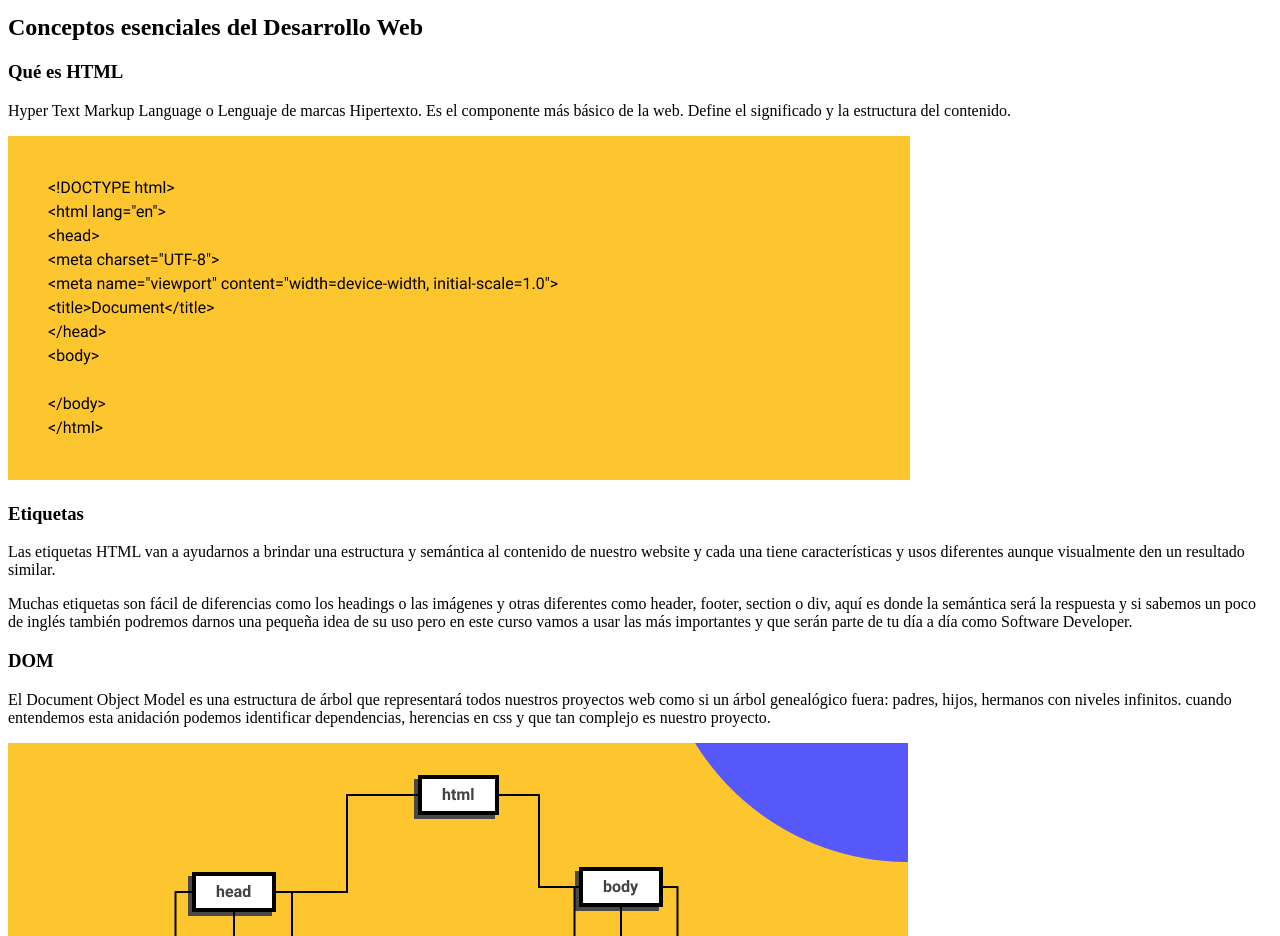
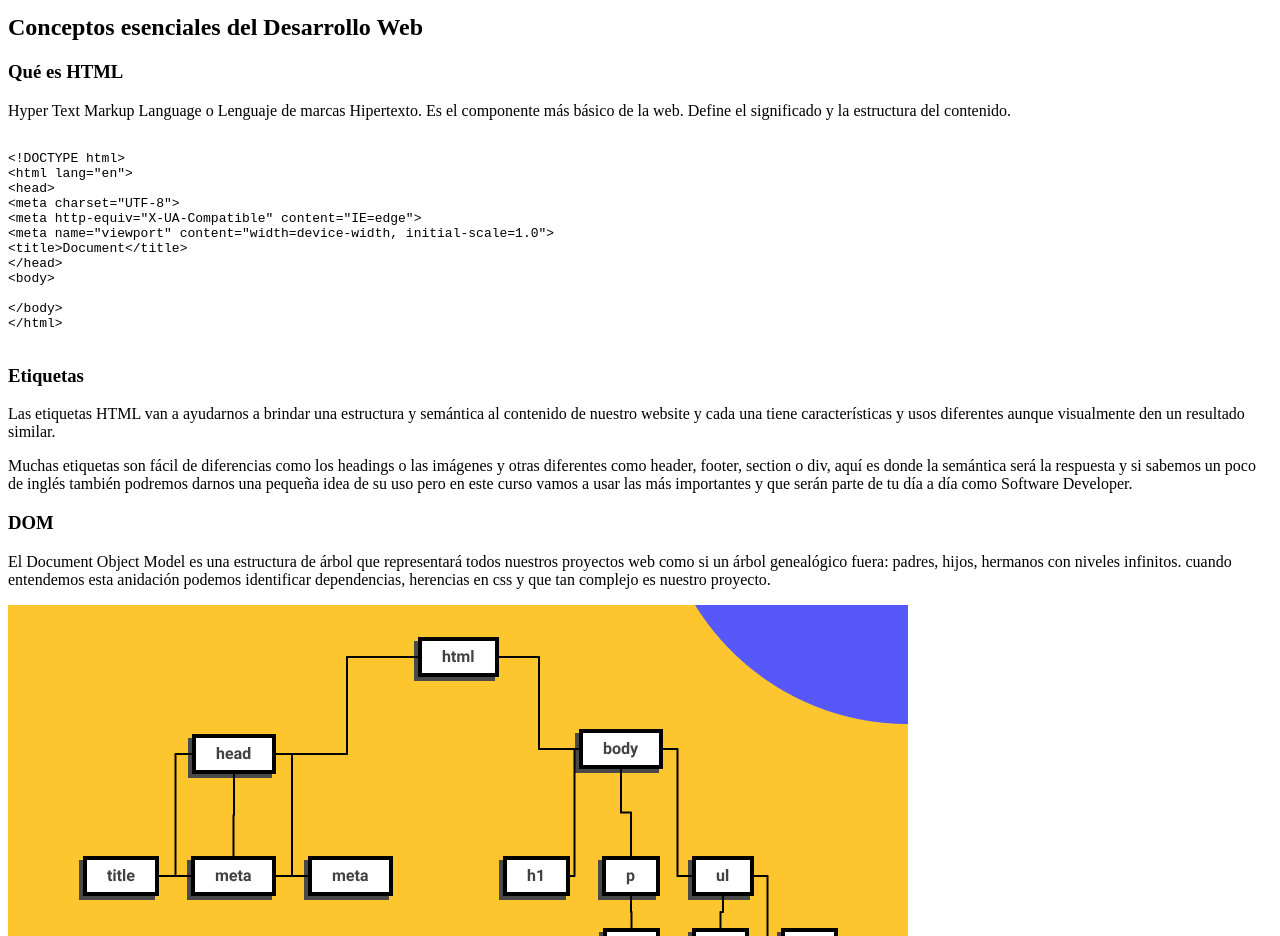
Before and after one commit to RepIvan84/curso-esencial-html-css, a plain HTML site: page index.html in a window 1280 px wide. Shown: the part 980-1916 px from the top of the page. Drawn offline with Linux system fonts and the light colour scheme.

Commit message:
Se añade código en párrafo de html clase 19

```diff
--- a/index.html
+++ b/index.html
@@ -94,7 +94,21 @@
   <p>Hyper Text Markup Language o Lenguaje de marcas Hipertexto. Es el componente más básico de la web. Define el
     significado
     y la estructura del contenido.</p>
-  <img src="./images/html.png" alt="" title="Estructura de HTML">
+    <pre>
+
+&lt;!DOCTYPE html&gt;
+&lt;html lang=&quot;en&quot;&gt;
+&lt;head&gt;
+&lt;meta charset=&quot;UTF-8&quot;&gt;
+&lt;meta http-equiv=&quot;X-UA-Compatible&quot; content=&quot;IE=edge&quot;&gt;
+&lt;meta name=&quot;viewport&quot; content=&quot;width=device-width, initial-scale=1.0&quot;&gt;
+&lt;title&gt;Document&lt;/title&gt;
+&lt;/head&gt;
+&lt;body&gt;
+
+&lt;/body&gt;
+&lt;/html&gt;
+    </pre>
   <h3 id="etiquetas">Etiquetas</h3>
   <p>Las etiquetas HTML van a ayudarnos a brindar una estructura y semántica al contenido de nuestro website y cada una
     tiene
```
